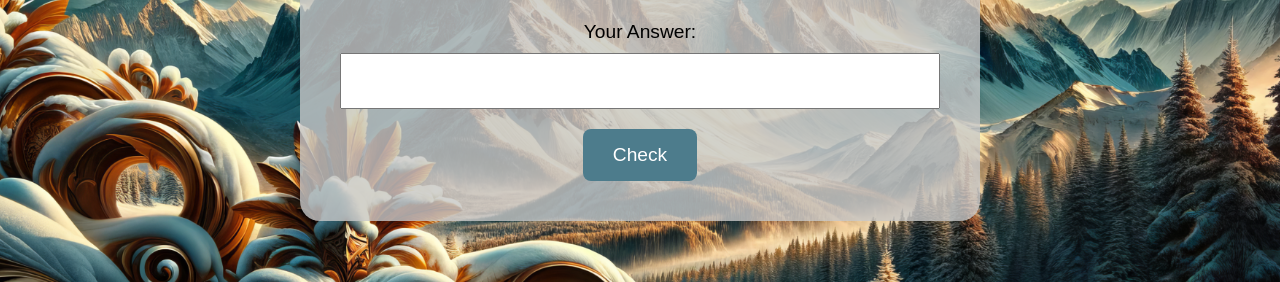
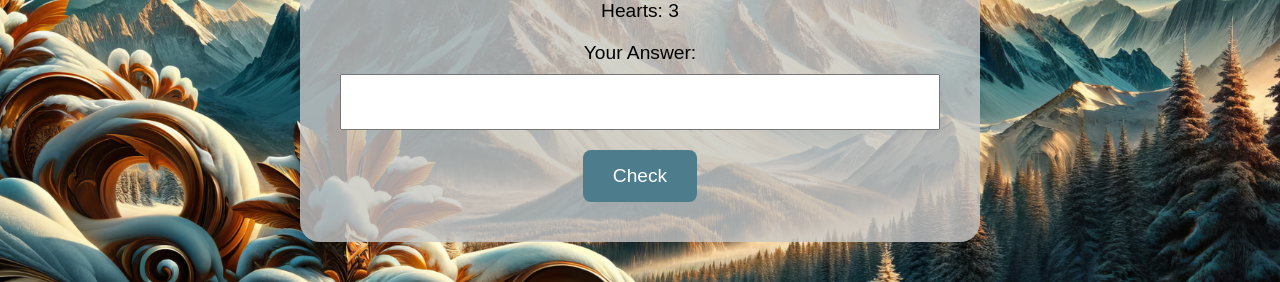
Before and after one commit to sarahp16/agile_group_project, a Flask app: page /play/3/1 in a window 1280 px wide. Shown: the part 359-641 px from the top of the page. Run offline with Flask 3, Linux system fonts and the light colour scheme; parts of the project's set-up code (start-up, migrations or seed data) failed here and were passed over.

Commit message:
Update quest.html
adding heart counter

```diff
--- a/local setup/app/templates/quest.html
+++ b/local setup/app/templates/quest.html
@@ -14,6 +14,8 @@
             <h2> {{ title }}</h2>
             <p>Hint: {{ quest.quest_hint }}</p>
 
+            <p>Hearts: {{ heart_count }}</p>
+
             <form action="/play/{{ quest_id }}/{{ hint_id }}" method="post">
                 <input type="hidden" name="quest_id" value="{{ quest_id }}">
                 <input type="hidden" name="hint_id" value="{{ hint_id }}">
```
